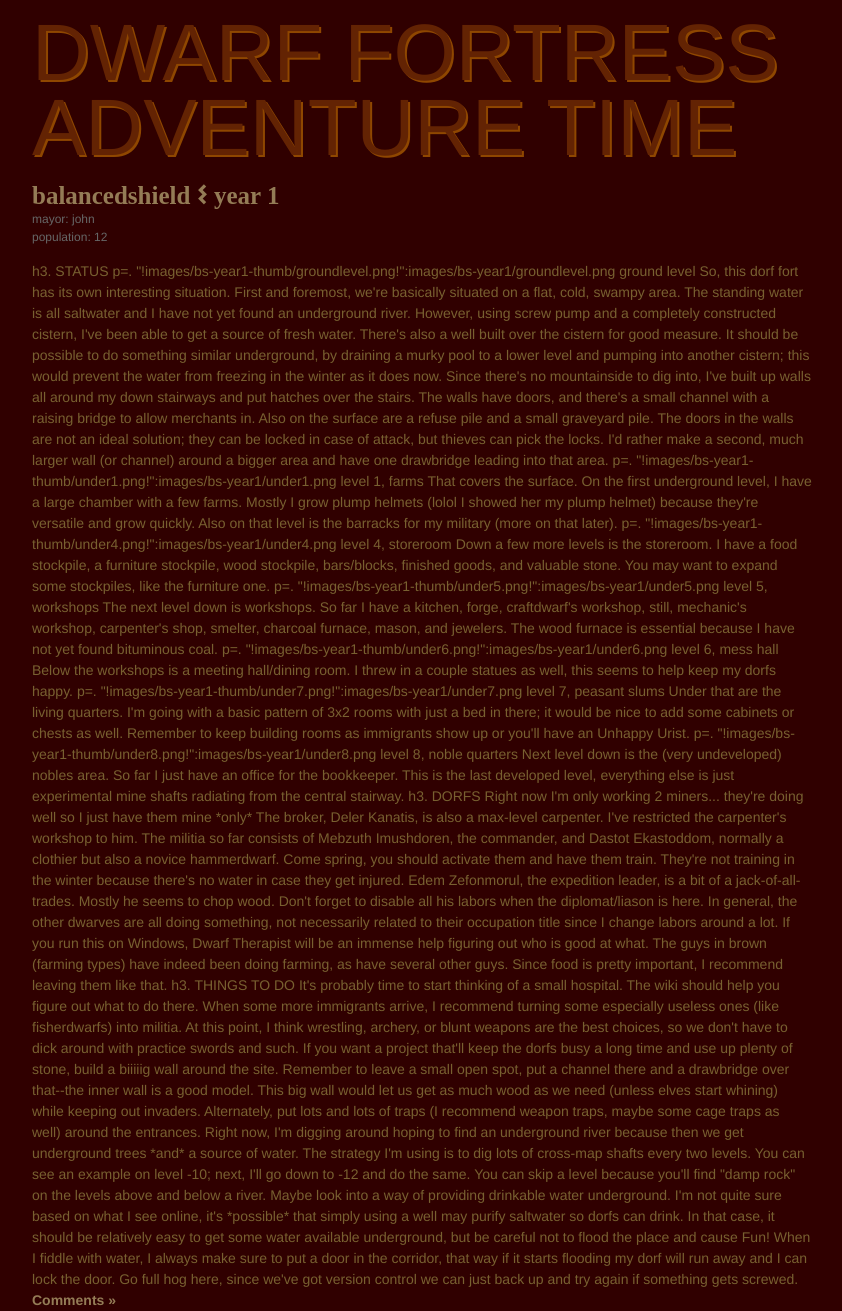
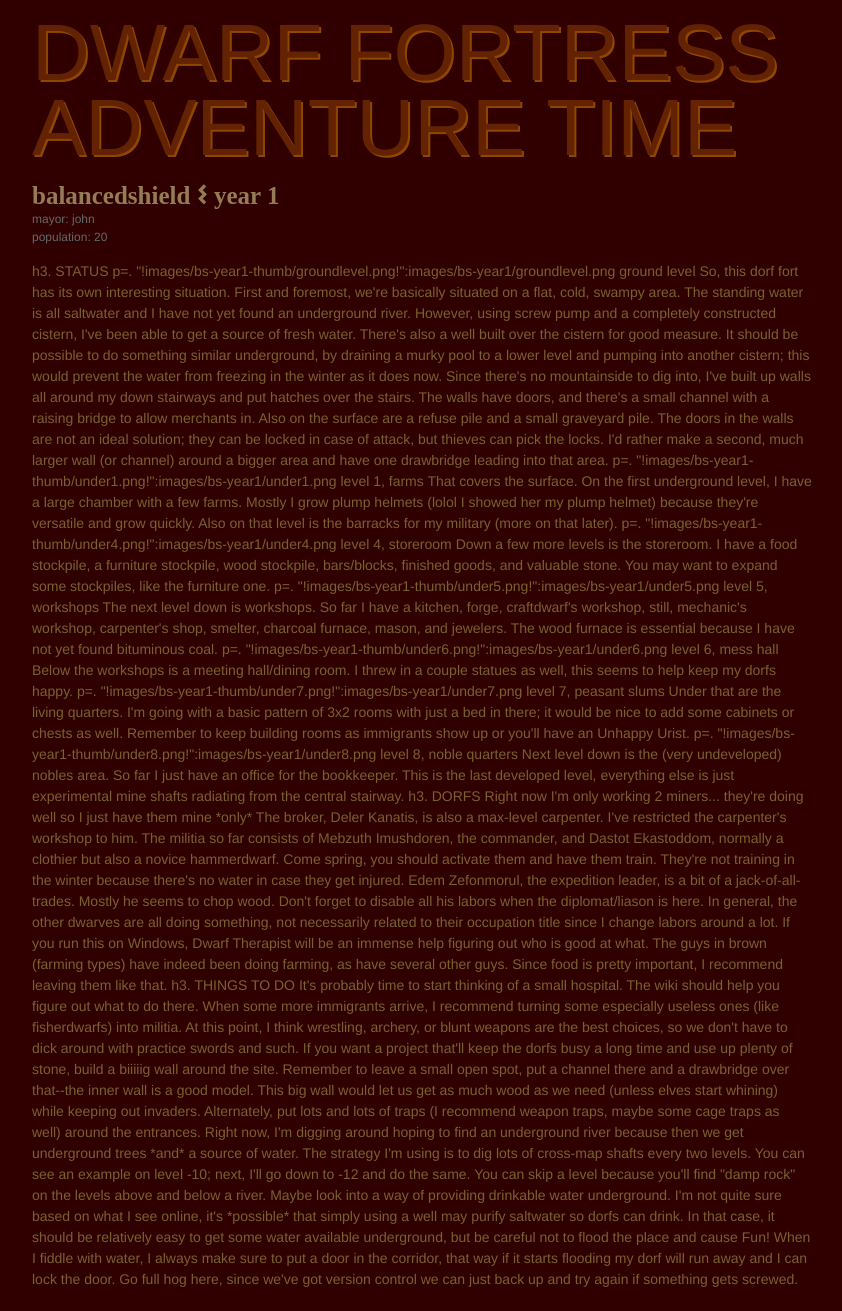
Before and after one commit to qrush/dfat, a Jekyll site: the page built from index.html, in a window 1280 px wide. Shown: the whole page, without its empty margins (138-980 px from the left). Built offline with Jekyll 4.4.1, drawn with Linux system fonts in a browser that asks for light colours; after the commit the page ends 1290 px from its top, so only the background shows below that.

Commit message:
some final changes

```diff
--- a/_layouts/default.html
+++ b/_layouts/default.html
@@ -2,7 +2,7 @@
 <html lang="en">
 <head>
    <meta charset="utf-8" />
-   <title> &curren; {{ page.title }}</title>
+   <title>{{ page.title }}</title>
    <meta name="author" content="Nick Quaranto" />
    <link rel="stylesheet" href="css/reset.css" type="text/css" media="screen, projection" />
    <link rel="stylesheet" href="css/960.css" type="text/css" media="screen, projection" />
--- a/_posts/2010-09-08-balancedshield-year-1.textile
+++ b/_posts/2010-09-08-balancedshield-year-1.textile
@@ -2,15 +2,13 @@
 title: balancedshield &#66324; year 1
 layout: post
 author: john
-population: 12
+population: 20
 ---
 
 h3. STATUS
 
-
 p=. "!images/bs-year1-thumb/groundlevel.png!":images/bs-year1/groundlevel.png
 ground level
-
 
 So, this dorf fort has its own interesting situation. First and foremost, we're basically situated on a flat, cold, swampy area. The standing water is all saltwater and I have not yet found an underground river. However, using screw pump and a completely constructed cistern, I've been able to get a source of fresh water. There's also a well built over the cistern for good measure. It should be possible to do something similar underground, by draining a murky pool to a lower level and pumping into another cistern; this would prevent the water from freezing in the winter as it does now.
 
--- a/index.html
+++ b/index.html
@@ -14,5 +14,4 @@
   <div class="content">
     {{ first_post.content }}
   </div>
-  <a id="more" href="{{ first_post.url }}#disqus">Comments &raquo;</a>
 </div>
```
